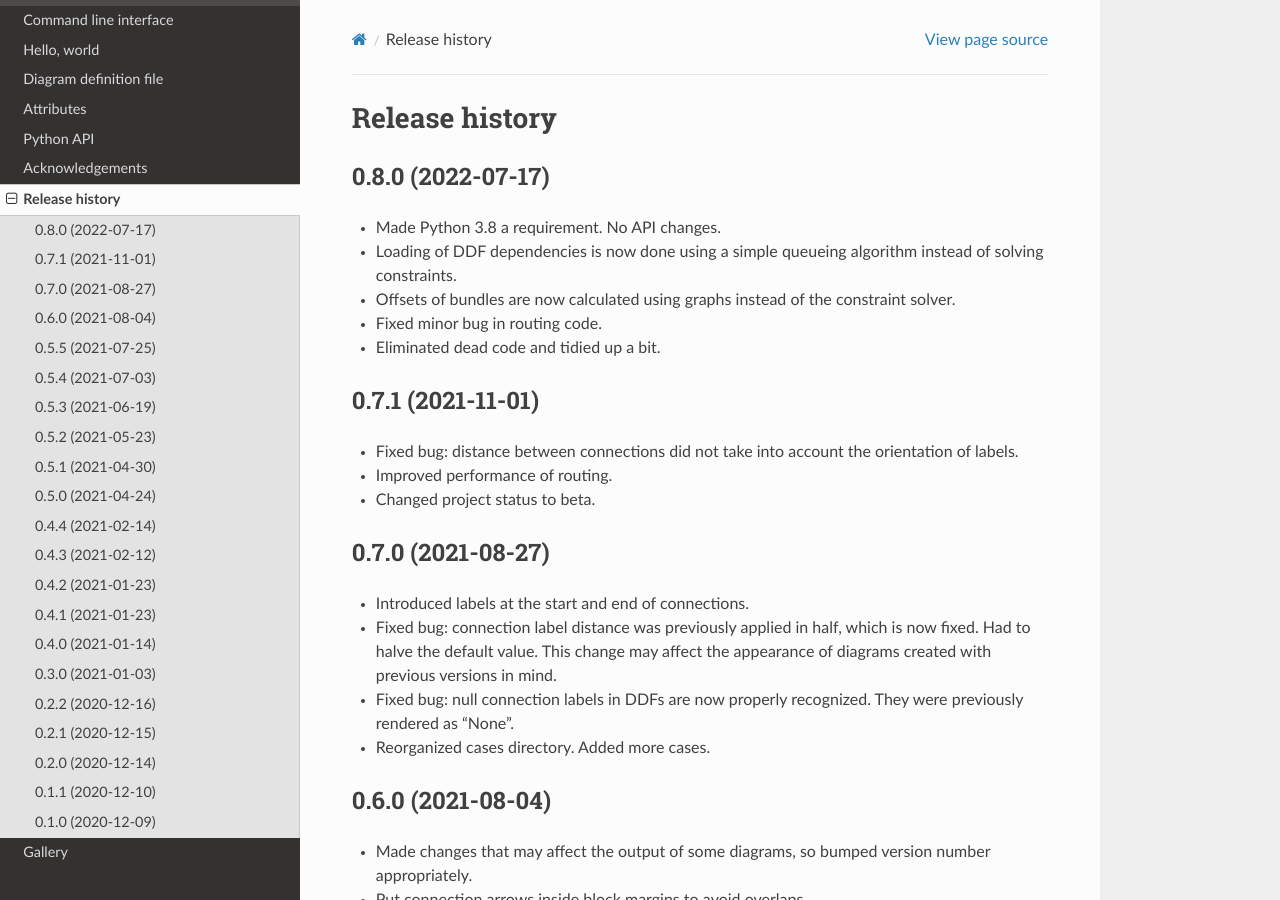
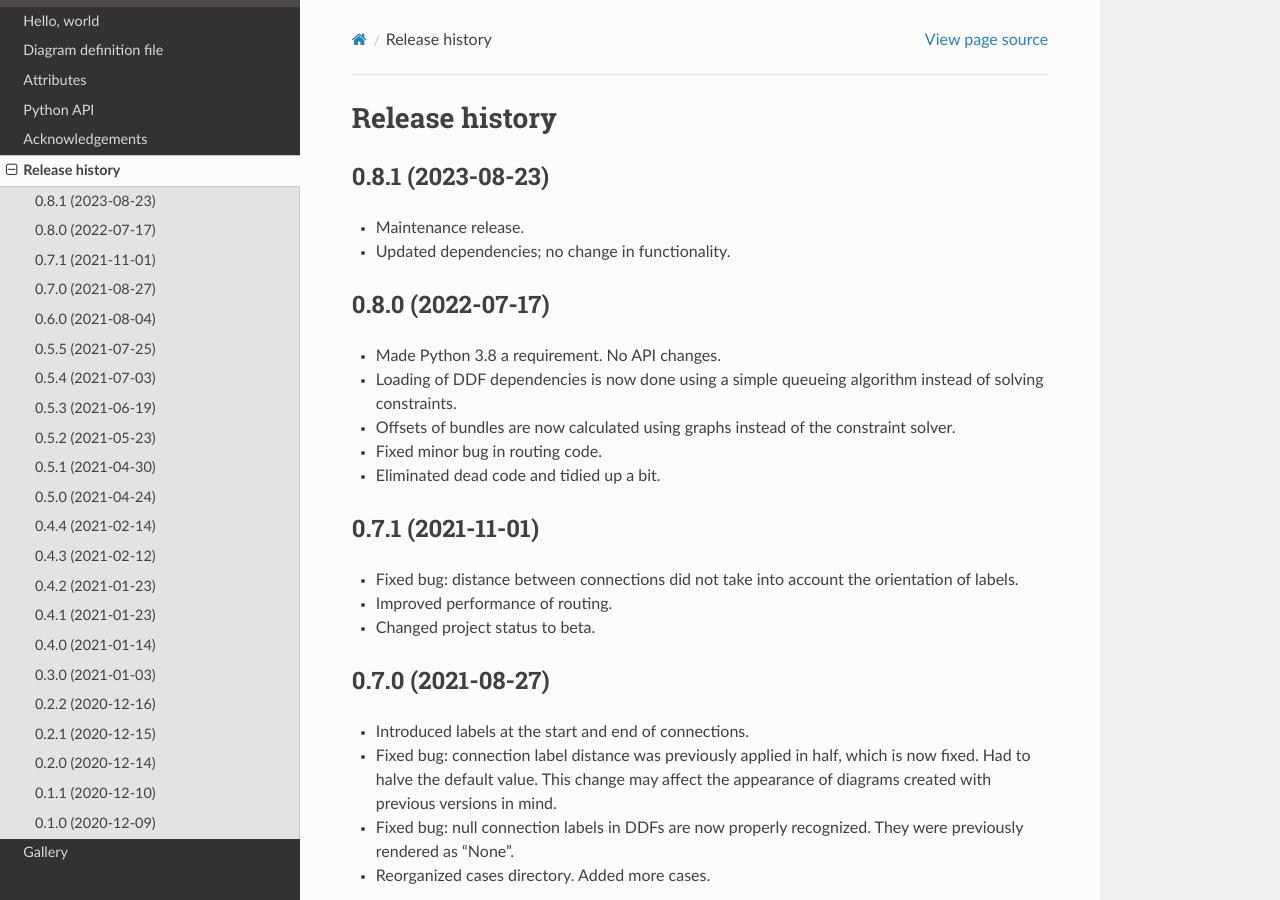
Before and after one commit to yorgath/orthogram, a Sphinx documentation site: the page built from docs/release.rst, in a window 1280 px wide and 900 px high. Built offline with Sphinx 7.4.7 and the Read the Docs theme 2.0.0, drawn with Linux system fonts in a browser that asks for light colours; some of the changed text lies outside the part shown.

Commit message:
Update documentation

```diff
--- a/docs/conf.py
+++ b/docs/conf.py
@@ -18,11 +18,11 @@
 # -- Project information -----------------------------------------------------
 
 project = 'orthogram'
-copyright = '2020-2022, Georgios Athanasiou'
+copyright = '2020-2023, Georgios Athanasiou'
 author = 'Georgios Athanasiou'
 
 # The full version, including alpha/beta/rc tags
-release = '0.8.0'
+release = '0.8.1'
 
 
 # -- General configuration ---------------------------------------------------
--- a/docs/install.rst
+++ b/docs/install.rst
@@ -1,7 +1,7 @@
 Installation
 ============
 
-You must have Python 3.7 or newer installed in your system.  Run the
+You must have Python 3.8 or newer installed in your system.  Run the
 following command to install package ``orthogram`` from PyPI:
 
 .. code-block:: console
--- a/docs/release.rst
+++ b/docs/release.rst
@@ -1,5 +1,12 @@
 Release history
 ===============
+
+0.8.1 (2023-08-23)
+------------------
+
+* Maintenance release.
+
+* Updated dependencies; no change in functionality.
 
 0.8.0 (2022-07-17)
 ------------------
--- a/docs/requirements.txt
+++ b/docs/requirements.txt
@@ -1,2 +1,2 @@
-Sphinx==5.0.2
+Sphinx==5.1.1
 sphinx-rtd-theme==1.0.0
```
Also changed, not shown: readthedocs.yaml (+5 -3 lines), 1 other file.
